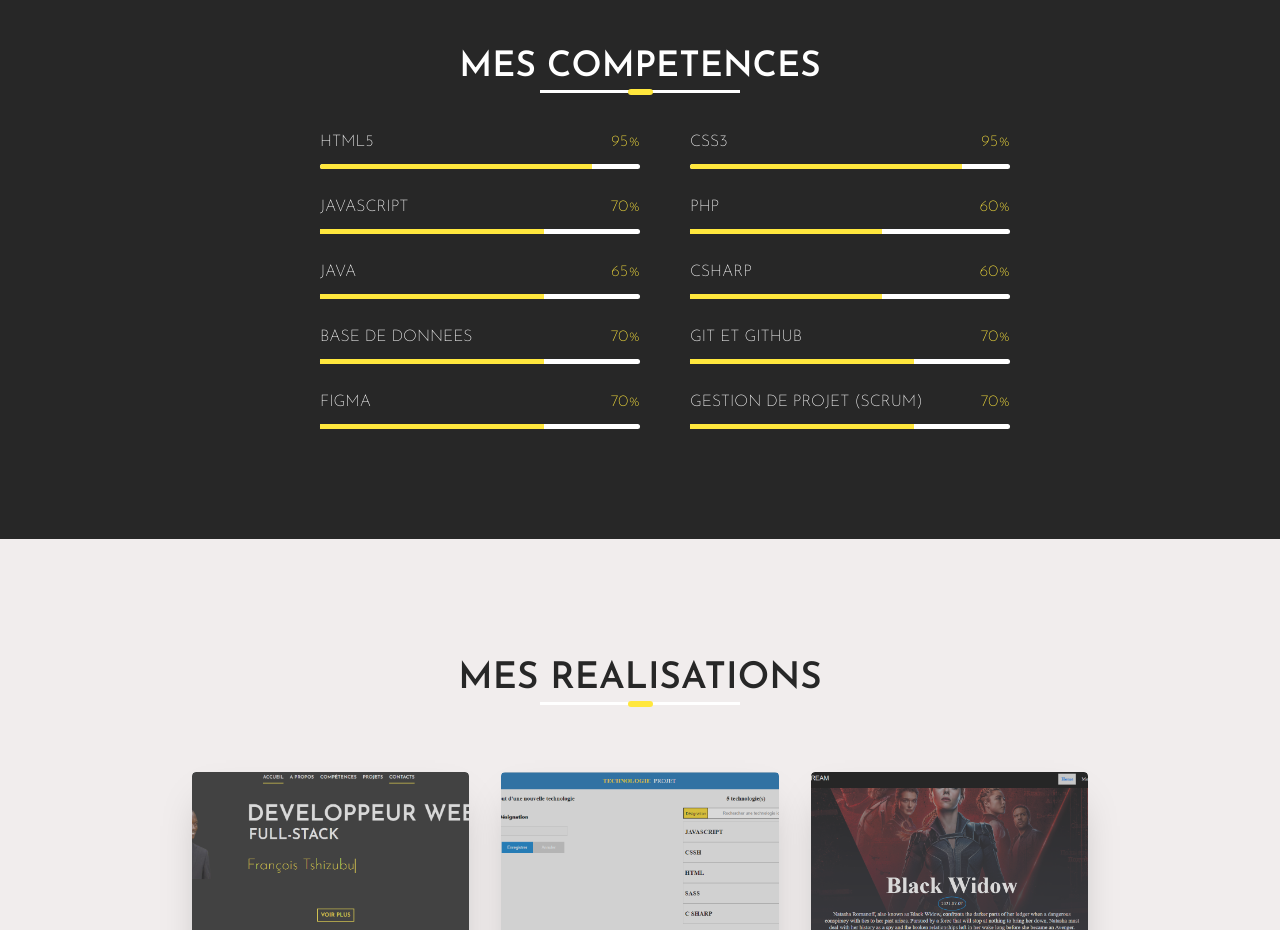
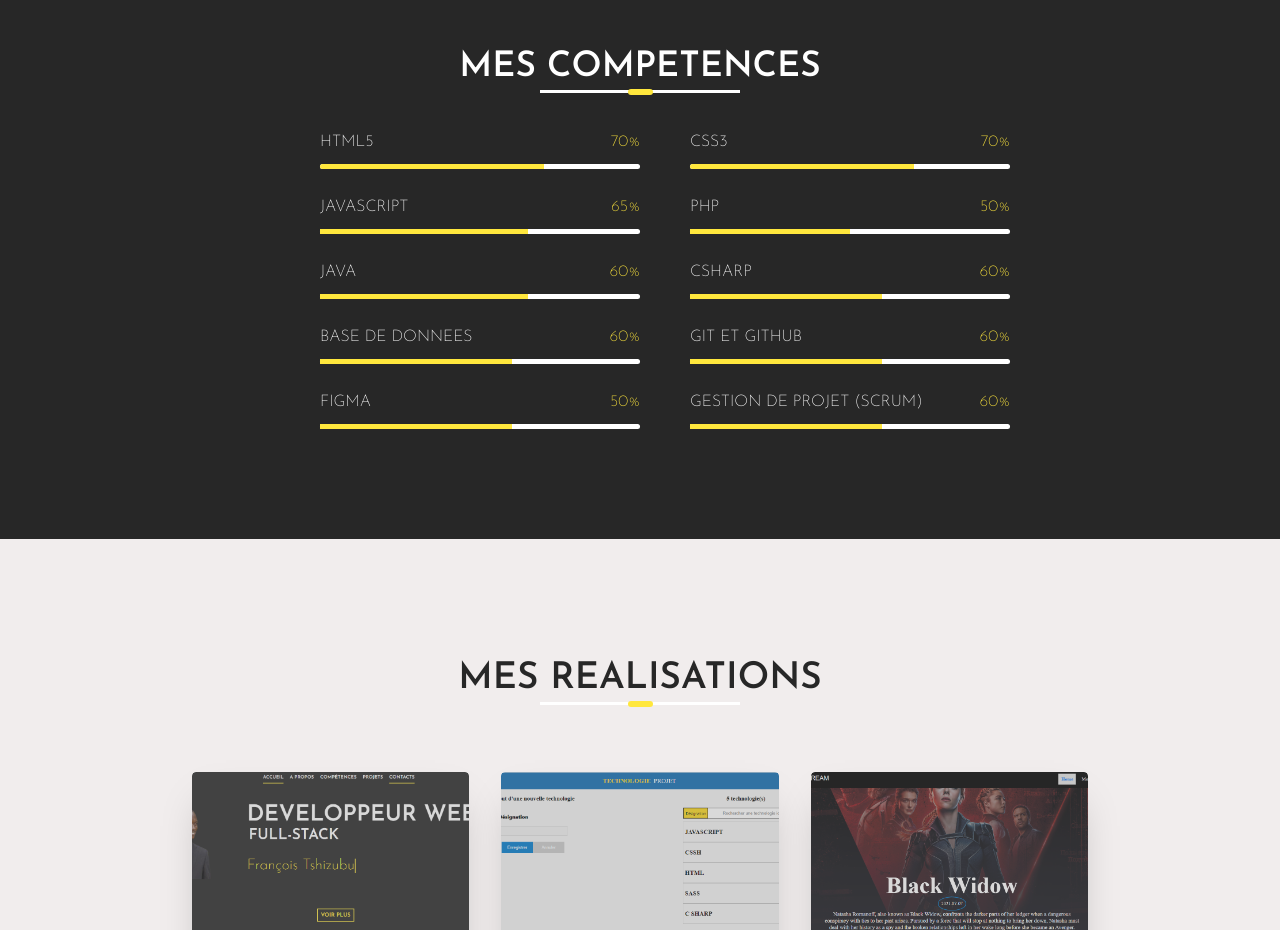
Before and after one commit to FranckTshiz27/portfolionext, a Next.js app: page / in a window 1280 px wide. Shown: the part 2040-2970 px from the top of the page. Built offline with nearby package versions, Linux system fonts and the light colour scheme.

Commit message:
feat: change percentage of skills

```diff
--- a/pages/index.js
+++ b/pages/index.js
@@ -303,7 +303,7 @@ export default function Home({ posts }) {
                 className={competenceStyle.competence__container__item__header}
               >
                 <h3>HTML5</h3>
-                <strong>95%</strong>
+                <strong>70%</strong>
               </div>
               <div className={competenceStyle.niveau}>
                 <div className={competenceStyle.niveauHtml}></div>
@@ -315,7 +315,7 @@ export default function Home({ posts }) {
                 className={competenceStyle.competence__container__item__header}
               >
                 <h3>CSS3</h3>
-                <strong>95%</strong>
+                <strong>70%</strong>
               </div>
               <div className={competenceStyle.niveau}>
                 <div className={competenceStyle.niveauHtml}></div>
@@ -326,7 +326,7 @@ export default function Home({ posts }) {
                 className={competenceStyle.competence__container__item__header}
               >
                 <h3>JAVASCRIPT</h3>
-                <strong>70%</strong>
+                <strong>65%</strong>
               </div>
               <div className={competenceStyle.niveau}>
                 <div className={competenceStyle.niveauJs}></div>
@@ -337,7 +337,7 @@ export default function Home({ posts }) {
                 className={competenceStyle.competence__container__item__header}
               >
                 <h3>PHP</h3>
-                <strong>60%</strong>
+                <strong>50%</strong>
               </div>
               <div className={competenceStyle.niveau}>
                 <div className={competenceStyle.niveauPhp}></div>
@@ -348,7 +348,7 @@ export default function Home({ posts }) {
                 className={competenceStyle.competence__container__item__header}
               >
                 <h3>JAVA</h3>
-                <strong>65%</strong>
+                <strong>60%</strong>
               </div>
               <div className={competenceStyle.niveau}>
                 <div className={competenceStyle.niveauJs}></div>
@@ -370,7 +370,7 @@ export default function Home({ posts }) {
                 className={competenceStyle.competence__container__item__header}
               >
                 <h3>BASE DE DONNEES</h3>
-                <strong>70%</strong>
+                <strong>60%</strong>
               </div>
               <div className={competenceStyle.niveau}>
                 <div className={competenceStyle.niveauDb}></div>
@@ -381,7 +381,7 @@ export default function Home({ posts }) {
                 className={competenceStyle.competence__container__item__header}
               >
                 <h3>GIT ET GITHUB</h3>
-                <strong>70%</strong>
+                <strong>60%</strong>
               </div>
               <div className={competenceStyle.niveau}>
                 <div className={competenceStyle.niveauDb}></div>
@@ -392,7 +392,7 @@ export default function Home({ posts }) {
                 className={competenceStyle.competence__container__item__header}
               >
                 <h3>FIGMA</h3>
-                <strong>70%</strong>
+                <strong>50%</strong>
               </div>
               <div className={competenceStyle.niveau}>
                 <div className={competenceStyle.niveauDb}></div>
@@ -403,7 +403,7 @@ export default function Home({ posts }) {
                 className={competenceStyle.competence__container__item__header}
               >
                 <h3>GESTION DE PROJET (SCRUM)</h3>
-                <strong>70%</strong>
+                <strong>60%</strong>
               </div>
               <div className={competenceStyle.niveau}>
                 <div className={competenceStyle.niveauDb}></div>
--- a/styles/competence.module.scss
+++ b/styles/competence.module.scss
@@ -97,23 +97,23 @@
           background-color: #fff;
           height: 5px;
           .niveauHtml {
-            width: 85%;
+            width: 70%;
             height: 5px;
             background-color: #ffe73d;
             border-radius: 50px 0px 0px 50px;
           }
           .niveauCss {
-            width: 85%;
+            width: 70%;
             height: 5px;
             background-color: #ffe73d;
           }
           .niveauJs {
-            width: 70%;
+            width: 65%;
             background-color: #ffe73d;
             height: 5px;
           }
           .niveauJava {
-            width: 65%;
+            width: 60%;
             height: 10px;
             background-color: #ffe73d;
           }
@@ -123,12 +123,12 @@
             background-color: #ffe73d;
           }
           .niveauDb {
-            width: 70%;
+            width: 60%;
             height: 5px;
             background-color: #ffe73d;
           }
           .niveauPhp {
-            width: 60%;
+            width: 50%;
             height: 5px;
             background-color: #ffe73d;
           }
@@ -237,23 +237,23 @@
           background-color: #fff;
           height: 5px;
           .niveauHtml {
-            width: 85%;
+            width: 70%;
             height: 5px;
             background-color: #ffe73d;
             border-radius: 50px 0px 0px 50px;
           }
           .niveauCss {
-            width: 85%;
+            width: 70%;
             height: 5px;
             background-color: #ffe73d;
           }
           .niveauJs {
-            width: 70%;
+            width: 65%;
             background-color: #ffe73d;
             height: 5px;
           }
           .niveauJava {
-            width: 65%;
+            width: 60%;
             height: 10px;
             background-color: #ffe73d;
           }
@@ -263,12 +263,12 @@
             background-color: #ffe73d;
           }
           .niveauDb {
-            width: 70%;
+            width: 60%;
             height: 5px;
             background-color: #ffe73d;
           }
           .niveauPhp {
-            width: 60%;
+            width: 50%;
             height: 5px;
             background-color: #ffe73d;
           }
```
